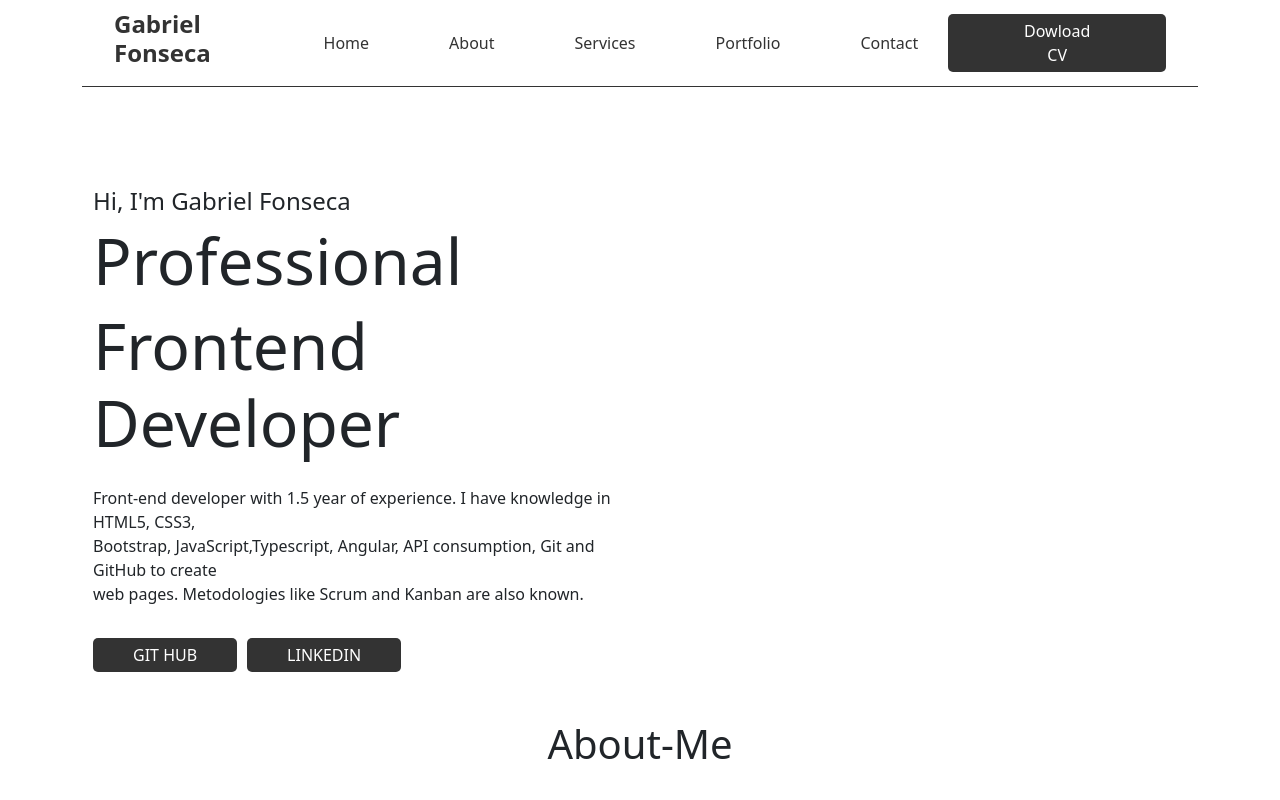
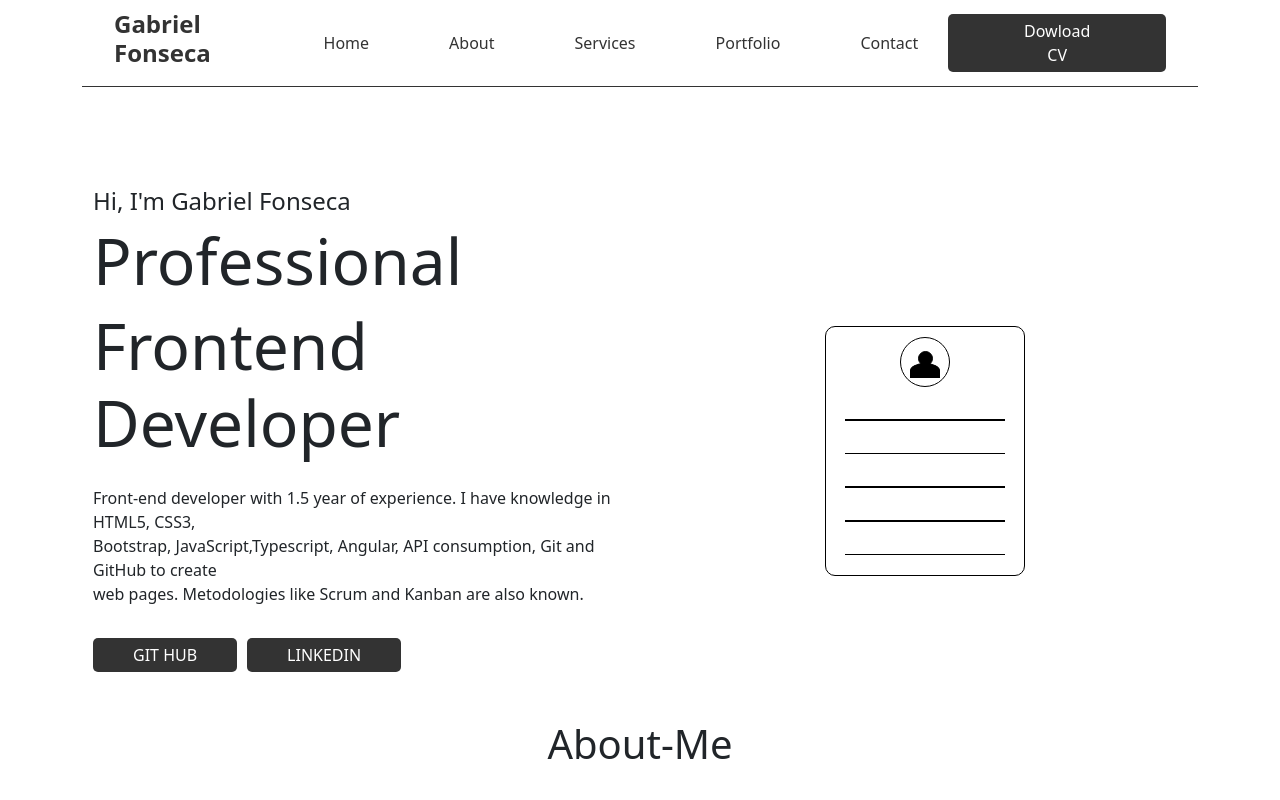
Before and after one commit to Gitgabrielhub/CV-web, an Angular app: page / in a window 1280 px wide. Shown: the top 800 px of the page. Built offline with nearby package versions, Linux system fonts and the light colour scheme.

Commit message:
inserção de icone CV

```diff
--- a/src/app/componentes/home/home.component.css
+++ b/src/app/componentes/home/home.component.css
@@ -103,8 +103,49 @@ h3 a:hover{
     display:flex ;
     gap: 30px;
 }
+.curriculo{
+    display: flex;
+    justify-content: center;
+    align-items: center;
+}
 .cards{
     border: 1px solid #333;
     border-radius: 10px;
     height: 25vh;
 }
+.Cv{
+    border: 1px solid #000;
+    width: 200px;
+    height: 250px;
+    border-radius: 10px;
+    display: flex;
+    flex-direction: column;
+}
+.position{
+    display: flex;
+
+    justify-content: center;
+    margin-top: 10px;
+}
+.position2{
+    display: flex;
+    flex-direction: column;
+    justify-content: center;
+    align-items: center;
+
+}
+.line{
+    width: 10em;
+    height: 0.1rem;
+    background-color: #000;
+    margin-top: 2rem;
+
+
+}
+.flexBox{
+    display: flex;
+    flex-direction: column;
+    justify-content: center;
+    align-items: center;
+    border-radius: 20px;
+}
--- a/src/app/componentes/home/home.component.html
+++ b/src/app/componentes/home/home.component.html
@@ -23,8 +23,29 @@
                </div>
            </div>
         </div>
-        <div class="col-6">
-            <img src="" alt="">
+        <div class="col-6 mt-5 curriculo">
+                <div class="row mt-5">
+                    <div class="col mt-5">
+                        <div class="Cv">
+                            <div class="row">
+                                <div class="col-12 position">
+                                    <div class="position2" style="height: 50px; width: 50px; border-radius: 100%; border: 1px solid #000;">
+                                        <div style="height: 15px; width: 15px; border-radius: 100%; border: 1px solid #000; margin-top: 4px; background-color: #000;"></div>
+                                        <div style="height: 15px; width: 30px; border-radius: 50% 50% 0% 0%; border: 1px solid #000; margin-top: 5px; margin-top:-3px ; background-color: #000;"></div>
+                                    </div>
+                                </div>
+                                <div class="col-12 flexBox ">
+                                    <div class="line"></div>
+                                    <div class="line"></div>
+                                    <div class="line"></div>
+                                    <div class="line"></div>
+                                    <div class="line"></div>
+
+                                </div>
+                            </div>
+                        </div>
+                    </div>
+                </div>
         </div>
     </div>
 </div>
```
